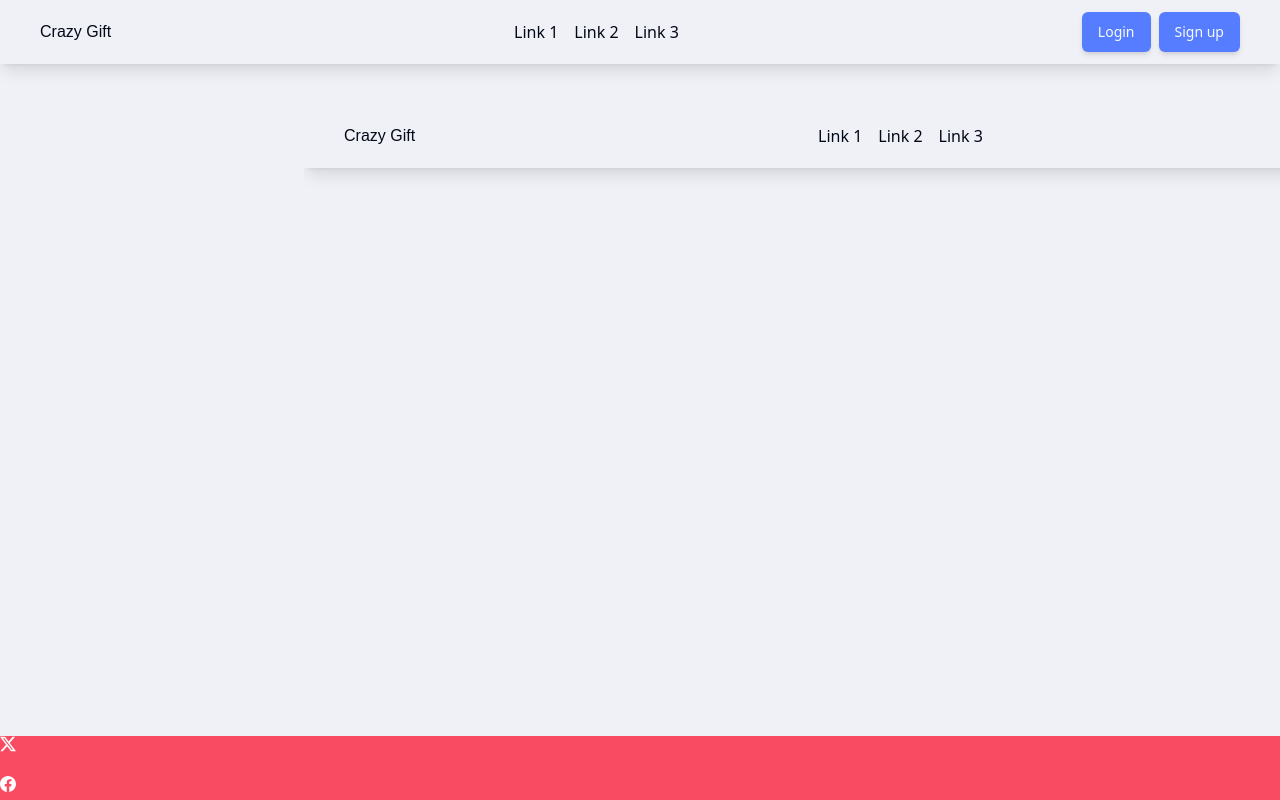
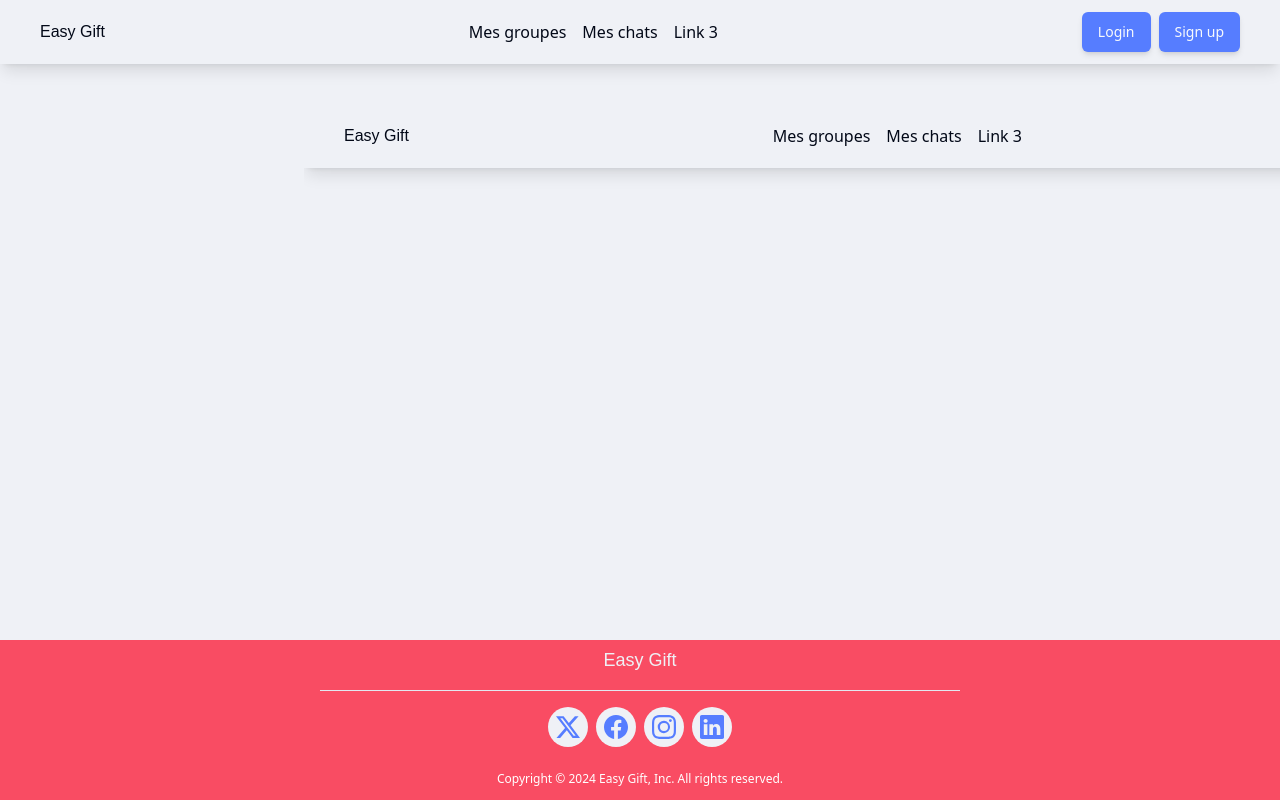
Before and after one commit to WildCodeSchool/2023-09-wns-bleu-easy-gift, a Next.js app in the folder frontend/: page /layout in a window 1280 px wide. Built offline with nearby package versions, Linux system fonts and the light colour scheme; no server answers.

Commit message:
done footer

```diff
--- a/frontend/package.json
+++ b/frontend/package.json
@@ -15,6 +15,7 @@
     "@apollo/client": "^3.9.1",
     "@hookform/resolvers": "^3.3.4",
     "@radix-ui/react-label": "^2.0.2",
+    "@radix-ui/react-separator": "^1.0.3",
     "@radix-ui/react-slot": "^1.0.2",
     "@testing-library/jest-dom": "^6.4.2",
     "@testing-library/react": "^14.2.1",
--- a/frontend/src/components/layout/Footer.tsx
+++ b/frontend/src/components/layout/Footer.tsx
@@ -1,34 +1,65 @@
 import React from 'react';
+import Link from 'next/link';
+import { Separator } from '@/components/ui/separator';
+
+const icons = [
+  {
+    id: 'twitter',
+    path: 'M12.6.75h2.454l-5.36 6.142L16 15.25h-4.937l-3.867-5.07-4.425 5.07H.316l5.733-6.57L0 .75h5.063l3.495 4.633L12.601.75Zm-.86 13.028h1.36L4.323 2.145H2.865z',
+    viewBox: '0 0 16 16',
+  },
+  {
+    id: 'facebook',
+    path: 'M16 8.049c0-4.446-3.582-8.05-8-8.05C3.58 0-.002 3.603-.002 8.05c0 4.017 2.926 7.347 6.75 7.951v-5.625h-2.03V8.05H6.75V6.275c0-2.017 1.195-3.131 3.022-3.131.876 0 1.791.157 1.791.157v1.98h-1.009c-.993 0-1.303.621-1.303 1.258v1.51h2.218l-.354 2.326H9.25V16c3.824-.604 6.75-3.934 6.75-7.951',
+    viewBox: '0 0 16 16',
+  },
+  {
+    id: 'instagram',
+    path: 'M8 0C5.829 0 5.556.01 4.703.048 3.85.088 3.269.222 2.76.42a3.9 3.9 0 0 0-1.417.923A3.9 3.9 0 0 0 .42 2.76C.222 3.268.087 3.85.048 4.7.01 5.555 0 5.827 0 8.001c0 2.172.01 2.444.048 3.297.04.852.174 1.433.372 1.942.205.526.478.972.923 1.417.444.445.89.719 1.416.923.51.198 1.09.333 1.942.372C5.555 15.99 5.827 16 8 16s2.444-.01 3.298-.048c.851-.04 1.434-.174 1.943-.372a3.9 3.9 0 0 0 1.416-.923c.445-.445.718-.891.923-1.417.197-.509.332-1.09.372-1.942C15.99 10.445 16 10.173 16 8s-.01-2.445-.048-3.299c-.04-.851-.175-1.433-.372-1.941a3.9 3.9 0 0 0-.923-1.417A3.9 3.9 0 0 0 13.24.42c-.51-.198-1.092-.333-1.943-.372C10.443.01 10.172 0 7.998 0zm-.717 1.442h.718c2.136 0 2.389.007 3.232.046.78.035 1.204.166 1.486.275.373.145.64.319.92.599s.453.546.598.92c.11.281.24.705.275 1.485.039.843.047 1.096.047 3.231s-.008 2.389-.047 3.232c-.035.78-.166 1.203-.275 1.485a2.5 2.5 0 0 1-.599.919c-.28.28-.546.453-.92.598-.28.11-.704.24-1.485.276-.843.038-1.096.047-3.232.047s-2.39-.009-3.233-.047c-.78-.036-1.203-.166-1.485-.276a2.5 2.5 0 0 1-.92-.598 2.5 2.5 0 0 1-.6-.92c-.109-.281-.24-.705-.275-1.485-.038-.843-.046-1.096-.046-3.233s.008-2.388.046-3.231c.036-.78.166-1.204.276-1.486.145-.373.319-.64.599-.92s.546-.453.92-.598c.282-.11.705-.24 1.485-.276.738-.034 1.024-.044 2.515-.045zm4.988 1.328a.96.96 0 1 0 0 1.92.96.96 0 0 0 0-1.92m-4.27 1.122a4.109 4.109 0 1 0 0 8.217 4.109 4.109 0 0 0 0-8.217m0 1.441a2.667 2.667 0 1 1 0 5.334 2.667 2.667 0 0 1 0-5.334',
+    viewBox: '0 0 16 16',
+  },
+  {
+    id: 'linkedin',
+    path: 'M0 1.146C0 .513.526 0 1.175 0h13.65C15.474 0 16 .513 16 1.146v13.708c0 .633-.526 1.146-1.175 1.146H1.175C.526 16 0 15.487 0 14.854zm4.943 12.248V6.169H2.542v7.225zm-1.2-8.212c.837 0 1.358-.554 1.358-1.248-.015-.709-.52-1.248-1.342-1.248S2.4 3.226 2.4 3.934c0 .694.521 1.248 1.327 1.248zm4.908 8.212V9.359c0-.216.016-.432.08-.586.173-.431.568-.878 1.232-.878.869 0 1.216.662 1.216 1.634v3.865h2.401V9.25c0-2.22-1.184-3.252-2.764-3.252-1.274 0-1.845.7-2.165 1.193v.025h-.016l.016-.025V6.169h-2.4c.03.678 0 7.225 0 7.225z',
+    viewBox: '0 0 16 16',
+  },
+];
 
 export default function Footer() {
   return (
-    <footer className={`w-full bg-primaryRed h-16 absolute bottom-0`}>
-      <ul>
-        <li className='w-10 h-10'>
-          <svg
-            xmlns='http://www.w3.org/2000/svg'
-            width='16'
-            height='16'
-            fill='white'
-            className='bi bi-twitter-x'
-            viewBox='0 0 16 16'
-          >
-            <path d='M12.6.75h2.454l-5.36 6.142L16 15.25h-4.937l-3.867-5.07-4.425 5.07H.316l5.733-6.57L0 .75h5.063l3.495 4.633L12.601.75Zm-.86 13.028h1.36L4.323 2.145H2.865z' />
-          </svg>
-        </li>
-        <li className='w-10 h-10'>
-          <svg
-            xmlns='http://www.w3.org/2000/svg'
-            width='16'
-            height='16'
-            fill='white'
-            className='bi bi-facebook'
-            viewBox='0 0 16 16'
-          >
-            <path d='M16 8.049c0-4.446-3.582-8.05-8-8.05C3.58 0-.002 3.603-.002 8.05c0 4.017 2.926 7.347 6.75 7.951v-5.625h-2.03V8.05H6.75V6.275c0-2.017 1.195-3.131 3.022-3.131.876 0 1.791.157 1.791.157v1.98h-1.009c-.993 0-1.303.621-1.303 1.258v1.51h2.218l-.354 2.326H9.25V16c3.824-.604 6.75-3.934 6.75-7.951' />
-          </svg>
-        </li>
-      </ul>
+    <footer className='w-full bg-primaryRed h-40 absolute bottom-0'>
+      <div className='flex justify-center flex-col h-full'>
+        <div className='space-y-1 flex justify-center items-center w-full'>
+          {/* Logo Link */}
+          <div>
+            <Link href='/'>
+              <h1 className='font-rubik text-lg text-bgPrimary'>Easy Gift</h1>
+            </Link>
+          </div>
+        </div>
+        <Separator className='w-1/2 self-center my-4' />
+        {/* Circle elements */}
+        <div className='flex justify-center items-center space-x-2'>
+          {icons.map((icon) => (
+            <div
+              key={icon.id}
+              className='w-10 h-10 bg-bgPrimary rounded-full flex justify-center items-center cursor-pointer text-primaryBlue hover:bg-primaryBlue hover:text-bgPrimary transition-colors duration-200 ease-in-out'
+            >
+              <svg
+                xmlns='http://www.w3.org/2000/svg'
+                fill='currentColor'
+                className='w-6 h-6 transition-colors duration-200 ease-in-out'
+                viewBox={icon.viewBox}
+              >
+                <path d={icon.path} />
+              </svg>
+            </div>
+          ))}
+        </div>
+        <p className='text-center text-xs text-white py-2 mt-4'>
+          Copyright © 2024 Easy Gift, Inc. All rights reserved.
+        </p>
+      </div>
     </footer>
   );
 }
--- a/frontend/src/components/layout/Navbar.tsx
+++ b/frontend/src/components/layout/Navbar.tsx
@@ -13,16 +13,16 @@ export default function Navbar() {
   const closeMenu = () => setMenuOpen(false);
 
   useEffect(() => {
-    function handleClickOutside(event: MouseEvent) {
+    const handleClickOutside = (event: MouseEvent) => {
       if (menuRef.current && !menuRef.current.contains(event.target as Node)) {
         closeMenu();
       }
-    }
+    };
     document.addEventListener('mousedown', handleClickOutside);
     return () => {
       document.removeEventListener('mousedown', handleClickOutside);
     };
-  }, [isMenuOpen]);
+  }, []);
 
   return (
     <nav className='w-full h-16 sticky top-0 shadow-lg z-10 bg-bgPrimary'>
@@ -48,13 +48,13 @@ export default function Navbar() {
 
         {/* Logo Link */}
         <Link href='/'>
-          <h1 className='font-rubik'>Crazy Gift</h1>
+          <h1 className='font-rubik'>Easy Gift</h1>
         </Link>
 
         {/* Links for Larger Screens */}
         <div className={`hidden md:flex md:flex-row gap-4`}>
-          <Link href='#'>Link 1</Link>
-          <Link href='#'>Link 2</Link>
+          <Link href='#'>Mes groupes</Link>
+          <Link href='#'>Mes chats</Link>
           <Link href='#'>Link 3</Link>
         </div>
 
@@ -82,10 +82,10 @@ export default function Navbar() {
             </svg>
           </button>
           <Link href='#' onClick={closeMenu}>
-            Link 1
+            Mes groupes
           </Link>
           <Link href='#' onClick={closeMenu}>
-            Link 2
+            Mes chats
           </Link>
           <Link href='#' onClick={closeMenu}>
             Link 3
@@ -119,7 +119,7 @@ export default function Navbar() {
               </Button>
             </>
           )}
-          <Logout />
+          {isConnected && <Logout />}
         </div>
       </div>
     </nav>
--- /dev/null
+++ b/frontend/src/components/ui/separator.tsx
@@ -0,0 +1,31 @@
+'use client';
+
+import * as React from 'react';
+import * as SeparatorPrimitive from '@radix-ui/react-separator';
+
+import { cn } from '@/lib/utils';
+
+const Separator = React.forwardRef<
+  React.ElementRef<typeof SeparatorPrimitive.Root>,
+  React.ComponentPropsWithoutRef<typeof SeparatorPrimitive.Root>
+>(
+  (
+    { className, orientation = 'horizontal', decorative = true, ...props },
+    ref
+  ) => (
+    <SeparatorPrimitive.Root
+      ref={ref}
+      decorative={decorative}
+      orientation={orientation}
+      className={cn(
+        'shrink-0 bg-border',
+        orientation === 'horizontal' ? 'h-[1px] w-full' : 'h-full w-[1px]',
+        className
+      )}
+      {...props}
+    />
+  )
+);
+Separator.displayName = SeparatorPrimitive.Root.displayName;
+
+export { Separator };
```
Also changed, not shown: 1 other file (tests, documents, lock files or other folders).
